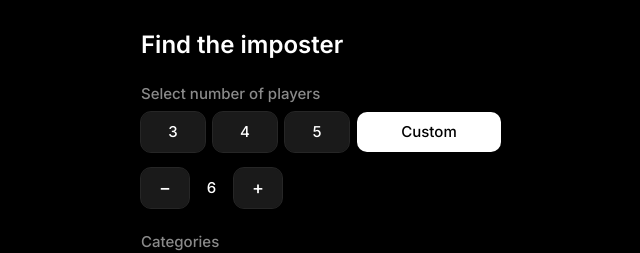
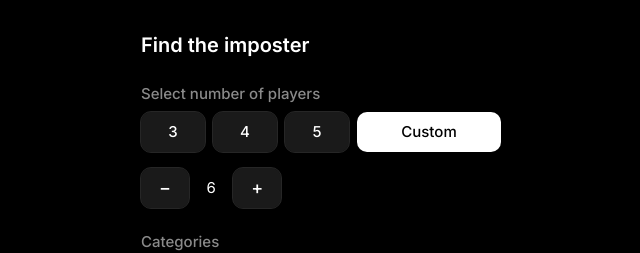
Before and after one commit to casicodes/imposter, a Next.js app: page / in a window 1280 px wide. Both pictures are taken after a click on the button "Custom". Shown: the top 253 px of the page, without its empty margins (319-959 px from the left). Built offline with nearby package versions, Linux system fonts and the light colour scheme.

Commit message:
reduce the heading

```diff
--- a/components/SetupScreen.tsx
+++ b/components/SetupScreen.tsx
@@ -98,7 +98,7 @@ export function SetupScreen({
     >
       <div className="flex flex-col gap-6">
         <div className="flex flex-col gap-2">
-          <h1 className="text-2xl font-semibold leading-[30px] text-white">
+          <h1 className="text-xl font-semibold leading-[30px] text-white">
             Find the imposter
           </h1>
         </div>
@@ -114,8 +114,7 @@ export function SetupScreen({
                   type="button"
                   onClick={() => setPlayers(n)}
                   style={controlTextStyle}
-                  className={`flex h-10 w-16 shrink-0 items-center justify-center rounded-[10px] font-medium ${
-                    on
+                  className={`flex h-10 w-16 shrink-0 items-center justify-center rounded-[10px] font-medium ${on
                     ? "bg-white text-black"
                     : `bg-[#1A1A1A] text-white ${outlineMuted}`
                     }`}
@@ -128,8 +127,7 @@ export function SetupScreen({
               type="button"
               onClick={() => setPlayers("custom")}
               style={controlTextStyle}
-              className={`flex h-10 flex-1 items-center justify-center rounded-[10px] font-medium ${
-                players === "custom"
+              className={`flex h-10 flex-1 items-center justify-center rounded-[10px] font-medium ${players === "custom"
                 ? "bg-white text-black"
                 : `bg-[#1A1A1A] text-white ${outlineMuted}`
                 }`}
@@ -150,7 +148,7 @@ export function SetupScreen({
                 −
               </button>
               <span
-                className="min-w-[3ch] text-center font-medium text-white"
+                className="min-w-[3ch] text-center text-white"
                 style={controlTextStyle}
               >
                 {customCount}
@@ -181,8 +179,7 @@ export function SetupScreen({
                       key={id}
                       type="button"
                       onClick={() => setCategory(id)}
-                      className={`flex min-h-[76px] flex-1 flex-col items-center justify-center gap-[5px] rounded-xl px-1.5 pb-2.5 pt-[9px] ${
-                        on
+                      className={`flex min-h-[76px] flex-1 flex-col items-center justify-center gap-[5px] rounded-xl px-1.5 pb-2.5 pt-[9px] ${on
                         ? "bg-white"
                         : `bg-[#1A1A1A] ${outlineMuted}`
                         }`}
@@ -191,8 +188,7 @@ export function SetupScreen({
                     >
                       <CategoryIcon id={id} selected={on} />
                       <span
-                        className={`block max-w-full text-center font-medium ${
-                          on ? "text-black" : "text-white"
+                        className={`block max-w-full text-center font-medium ${on ? "text-black" : "text-white"
                           }`}
                       >
                         {label}
@@ -242,8 +238,7 @@ export function SetupScreen({
                   type="button"
                   onClick={() => setDifficulty(id)}
                   style={controlTextStyle}
-                  className={`flex h-10 flex-1 items-center justify-center rounded-xl font-medium ${
-                    on
+                  className={`flex h-10 flex-1 items-center justify-center rounded-xl font-medium ${on
                     ? "bg-white text-black"
                     : `bg-[#1A1A1A]/[0.93] text-white ${outlineMuted}`
                     }`}
```
Lines whose indentation alone changed are shown as unchanged.
